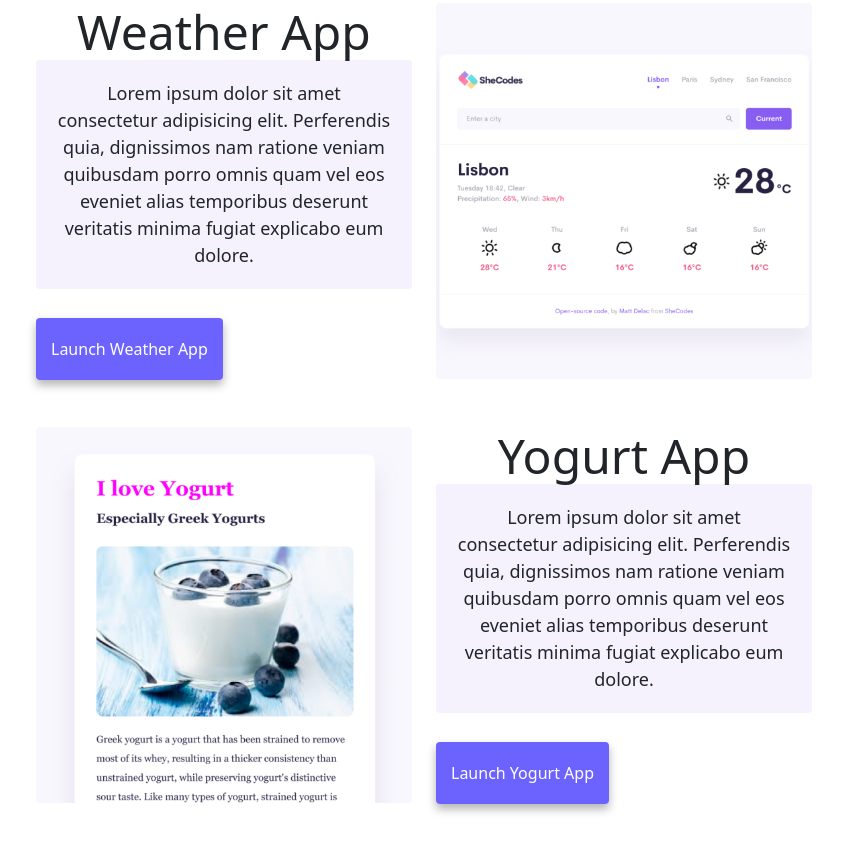
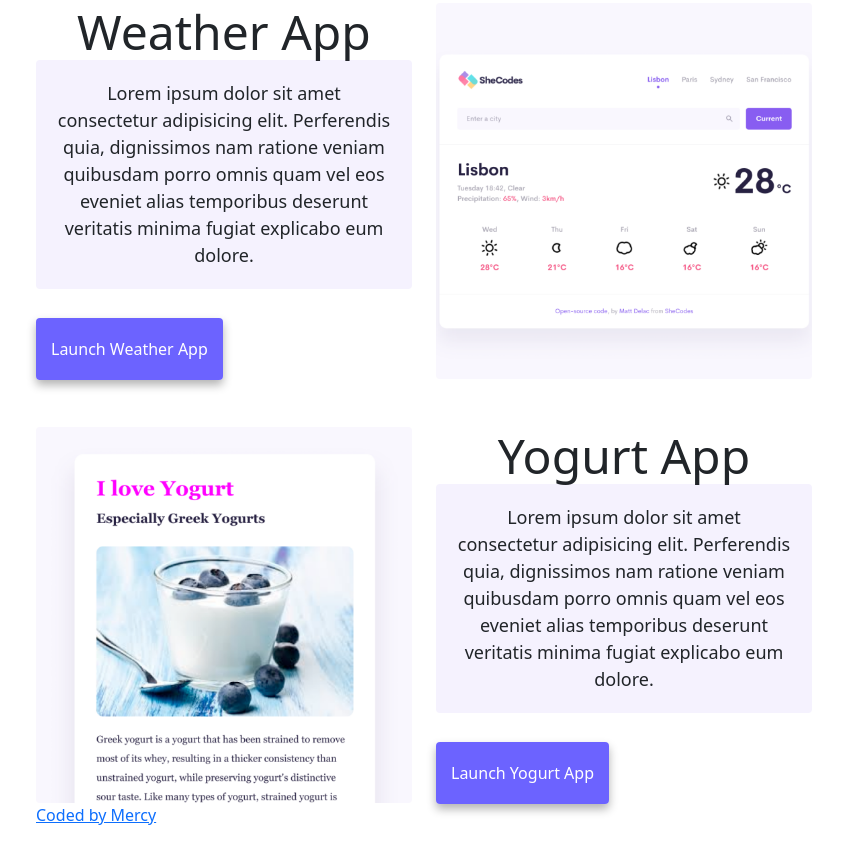
Before and after one commit to Mercy-mathitu/Homework, a plain HTML site: page index.html in a window 1280 px wide. Shown: the part 885-1748 px from the top of the page, without its empty margins (216-1059 px from the left). Drawn offline with nearby package versions, Linux system fonts and the light colour scheme.

Commit message:
Added credit

```diff
--- a/index.html
+++ b/index.html
@@ -98,6 +98,7 @@
             </div>
 
         </div>
+        <a href="https://github.com/Mercy-mathitu/Homework">Coded by Mercy</a>
 </body>
 
 </html>
```
Also changed, not shown: about.html (+1 -0 lines).
